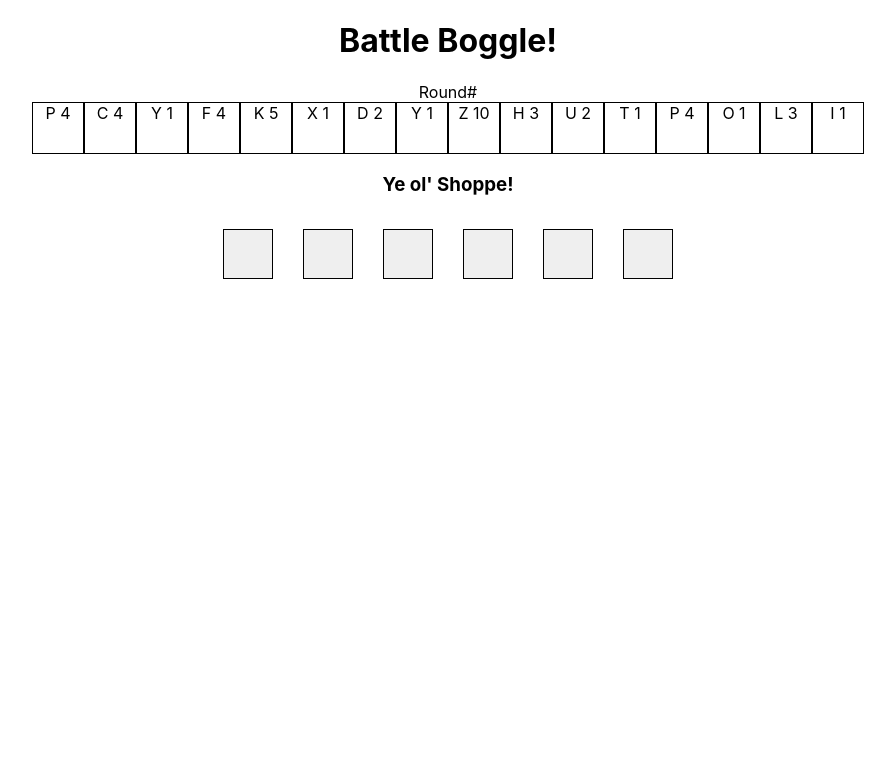
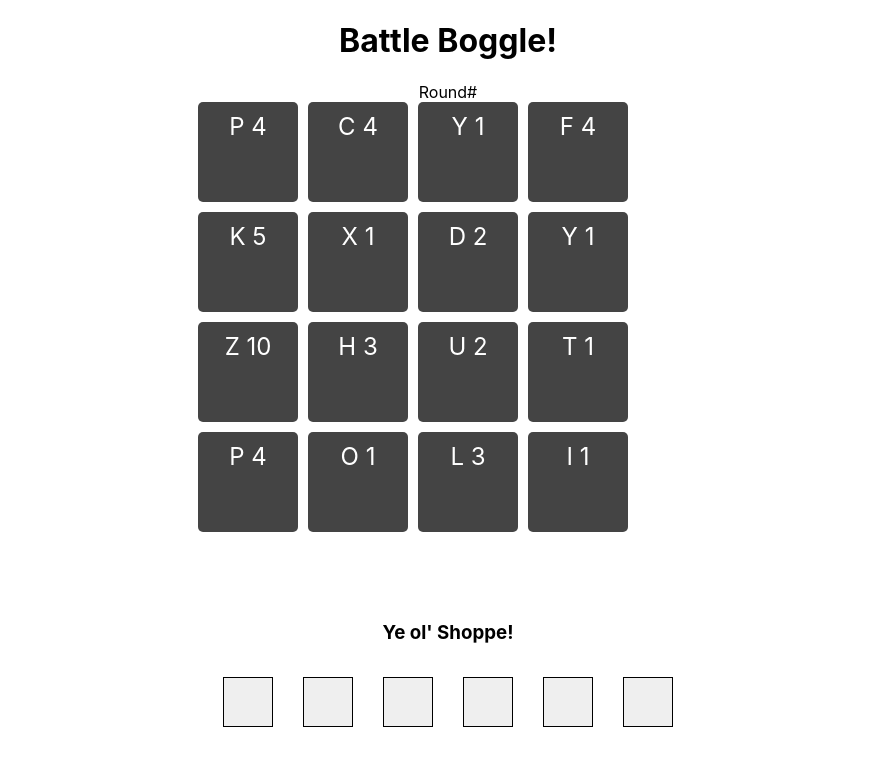
Before and after one commit to ZeroSumGames/BattleBoggle, a React (Create React App) app: page / in a window 1280 px wide. Shown: the top 766 px of the page, without its empty margins (192-1087 px from the left). Built offline with nearby package versions, Linux system fonts and the light colour scheme.

Commit message:
board to grid

```diff
--- a/src/components/Board.js
+++ b/src/components/Board.js
@@ -1,18 +1,18 @@
-import React from 'react'
-import {connect} from 'react-redux'
-import LetterTile from './LetterTile'
-import {linearize} from '../utilities'
-import ReactDOM from 'react-dom'
+import React from "react";
+import { connect } from "react-redux";
+import LetterTile from "./LetterTile";
+import { linearize } from "../utilities";
+import ReactDOM from "react-dom";
 // import {makeBoard} from '../store/game'
+import "./style/Board.css";
 
 class Board extends React.Component {
   constructor() {
-		super()
+    super();
     this.state = {
       mouseIsDown: false
+    };
   }
-	}
-
 
   componentDidMount() {
     // ReactDOM.findDOMNode(this).addEventListener('')
@@ -20,32 +20,43 @@ class Board extends React.Component {
   }
 
   toggleMouseDown(event) {
-		this.setState({mouseIsDown: !this.state.mouseIsDown})
+    this.setState({ mouseIsDown: !this.state.mouseIsDown });
   }
 
   render() {
     let board = this.props.board;
 
     return (
-			<div onMouseDown={(event) => this.toggleMouseDown(event)} onMouseUp={(event) => this.toggleMouseDown(event)}>
-				{board && board.map((letter,i) => {
+      <div
+        className="board"
+        onMouseDown={event => this.toggleMouseDown(event)}
+        onMouseUp={event => this.toggleMouseDown(event)}
+      >
+        {board &&
+          board.map((letter, i) => {
             return (
-						<LetterTile mouseIsDown={this.state.mouseIsDown} letter={letter} key={i} row={Math.floor(i/4)} col={i%4}/>
-					)
+              <LetterTile
+                mouseIsDown={this.state.mouseIsDown}
+                letter={letter}
+                key={i}
+                row={Math.floor(i / 4)}
+                col={i % 4}
+              />
+            );
           })}
       </div>
-		)
+    );
   }
 }
 
 const mapStateToProps = state => {
   return {
     board: state.board
-	}
-}
+  };
+};
 
 const mapDispatchToProps = dispatch => {
-	return {}
-}
+  return {};
+};
 
 export default connect(mapStateToProps, mapDispatchToProps)(Board);
--- a/src/components/Game.js
+++ b/src/components/Game.js
@@ -3,6 +3,7 @@ import { connect } from "react-redux";
 import Board from "./Board";
 import { makeBoard, buildBoard, setLetters } from "../store/game";
 import Shop from "./Shop";
+import './style/Game.css'
 
 class Game extends React.Component {
   constructor(props) {
--- a/src/components/LetterTile.js
+++ b/src/components/LetterTile.js
@@ -1,54 +1,50 @@
-import React from 'react'
-import {connect} from 'react-redux'
-import {addLetter} from '../store/game'
+import React from "react";
+import { connect } from "react-redux";
+import { addLetter } from "../store/game";
+import "./style/LetterTile.css"
 
 class LetterTile extends React.Component {
   constructor() {
-		super()
-		this.select = this.select.bind(this)
-		this.setMouseDown = this.setMouseDown.bind(this)
+    super();
+    this.select = this.select.bind(this);
+    this.setMouseDown = this.setMouseDown.bind(this);
   }
 
-	componentDidMount() {
-
-	}
+  componentDidMount() {}
 
   setMouseDown(event) {
-		this.props.addLetter(this.props.letter)
+    this.props.addLetter(this.props.letter);
     // console.log(this.props.word)
   }
 
   select(event) {
-		if(this.props.mouseIsDown) this.props.addLetter(this.props.letter)
+    if (this.props.mouseIsDown) this.props.addLetter(this.props.letter);
     // console.log(this.props.word)
   }
 
   render() {
-		let styles = {
-			width:'50px',
-			height:'50px',
-			border:'1px solid #000',
-			display: 'inline-block'
-		}
-
     return (
-			<div style={styles} onMouseOver={(event) => this.select(event)} onMouseDown={(event) => this.setMouseDown(event)}>
+      <div
+        className="letterTile"
+        onMouseOver={event => this.select(event)}
+        onMouseDown={event => this.setMouseDown(event)}
+      >
         {this.props.letter.value} {this.props.letter.points}
       </div>
-		)
+    );
   }
 }
 
 const mapStateToProps = state => {
   return {
     word: state.word
-	}
-}
+  };
+};
 
 const mapDispatchToProps = dispatch => {
   return {
     addLetter: letter => dispatch(addLetter(letter))
-	}
-}
+  };
+};
 
-export default connect(mapStateToProps, mapDispatchToProps)(LetterTile)
+export default connect(mapStateToProps, mapDispatchToProps)(LetterTile);
--- /dev/null
+++ b/src/components/style/Board.css
@@ -0,0 +1,15 @@
+/* .board {
+  width: 500px;
+  height: 500px;
+  display: flex;
+  flex-wrap: wrap;
+  justify-content: space-between;
+} */
+
+.board {
+  display: grid;
+  grid-gap: 10px;
+  grid-template-columns: 100px 100px 100px 100px;
+  background-color: #fff;
+  color: #444;
+}
--- /dev/null
+++ b/src/components/style/Game.css
@@ -0,0 +1,6 @@
+.body{
+  width: 500px;
+  height: 500px;
+  display: inline-block;
+  text-align: center;
+}
--- /dev/null
+++ b/src/components/style/LetterTile.css
@@ -0,0 +1,16 @@
+/* .letterTile {
+  width: 80px;
+  height: 80px;
+  border: 1px solid #000;
+} */
+
+.letterTile {
+  background-color: #444;
+  color: #fff;
+  border-radius: 5px;
+  width: 80px;
+  height: 80px;
+  padding: 10px;
+  font-size: 150%;
+
+}
```
Lines whose indentation alone changed are shown as unchanged.
